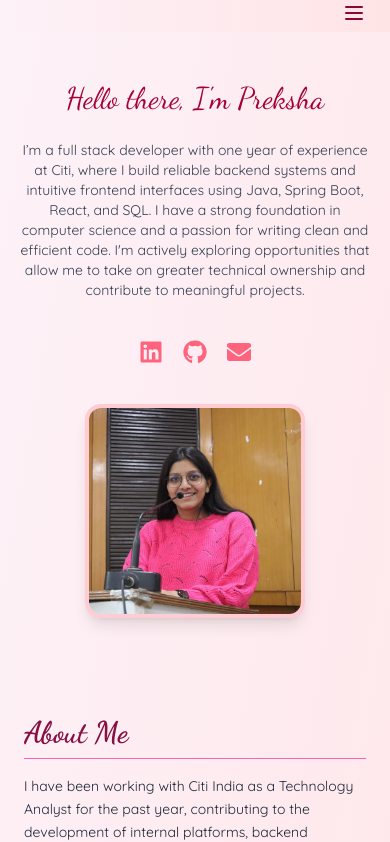
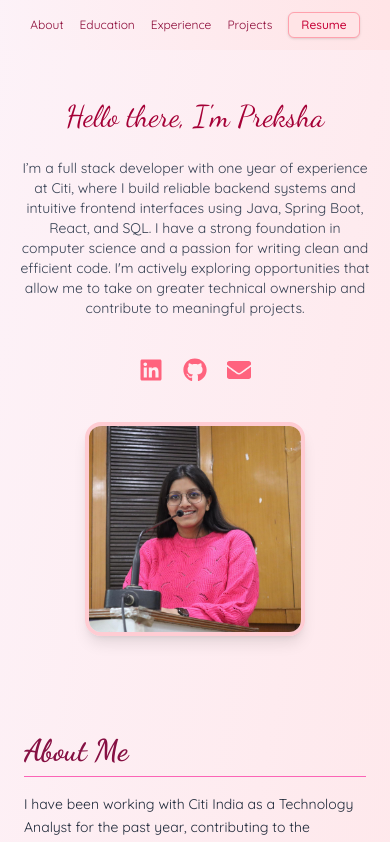
Before and after one commit to Prekshagupta99/Preksha-Portfolio, a Next.js app: page / in a window 390 px wide. Shown: the top 842 px of the page. Built offline with nearby package versions, Linux system fonts and the light colour scheme.

Commit message:
changes in navbar

```diff
--- a/components/Navbar.tsx
+++ b/components/Navbar.tsx
@@ -1,9 +1,7 @@
 'use client';
 
-import { Menu, X } from 'lucide-react';
 import { Quicksand } from 'next/font/google';
 import Link from 'next/link';
-import { useState } from 'react';
 
 const quicksand = Quicksand({
   subsets: ['latin'],
@@ -12,15 +10,11 @@ const quicksand = Quicksand({
 });
 
 export default function Navbar() {
-  const [isOpen, setIsOpen] = useState(false);
-
   return (
     <nav
-      className={`bg-gradient-to-r from-pink-50 to-rose-100 text-rose-900 px-6 py-4 shadow-sm ${quicksand.className}`}
+      className={`bg-gradient-to-r from-pink-50 to-rose-100 text-rose-900 px-4 py-3 shadow-sm ${quicksand.className}`}
     >
-      <div className="max-w-7xl mx-auto flex justify-center items-center relative">
-        {/* Desktop Links */}
-        <div className="hidden md:flex items-center space-x-6 text-sm md:text-base">
+      <div className="max-w-7xl mx-auto flex flex-wrap justify-center items-center gap-4 sm:gap-6 md:gap-8 text-xs sm:text-sm md:text-base">
         <Link href="/#about" className="hover:text-rose-600 transition">
           About
         </Link>
@@ -37,61 +31,11 @@ export default function Navbar() {
           href="https://drive.google.com/file/d/1ISjjKbAwbwFPzh6bHxzykL1BliKlBdRA/view?usp=sharing"
           target="_blank"
           rel="noopener noreferrer"
-            className="bg-rose-100 border border-rose-300 text-rose-700 px-3 py-1.5 rounded-md font-medium shadow-sm hover:bg-rose-200 transition"
+          className="bg-rose-100 border border-rose-300 text-rose-700 px-3 py-1 rounded-md font-medium shadow-sm hover:bg-rose-200 transition"
         >
           Resume
         </a>
       </div>
-
-        {/* Hamburger Menu for Mobile */}
-        <div className="absolute right-0 md:hidden">
-          <button onClick={() => setIsOpen(!isOpen)}>
-            {isOpen ? <X className="w-6 h-6" /> : <Menu className="w-6 h-6" />}
-          </button>
-        </div>
-      </div>
-
-      {/* Mobile Menu */}
-      {isOpen && (
-        <div className="md:hidden mt-4 space-y-3 text-sm flex flex-col items-center px-2">
-          <Link
-            href="/#about"
-            onClick={() => setIsOpen(false)}
-            className="hover:text-rose-600 transition"
-          >
-            About
-          </Link>
-          <Link
-            href="/education"
-            onClick={() => setIsOpen(false)}
-            className="hover:text-rose-600 transition"
-          >
-            Education
-          </Link>
-          <Link
-            href="/experience"
-            onClick={() => setIsOpen(false)}
-            className="hover:text-rose-600 transition"
-          >
-            Experience
-          </Link>
-          <Link
-            href="/projects"
-            onClick={() => setIsOpen(false)}
-            className="hover:text-rose-600 transition"
-          >
-            Projects
-          </Link>
-          <a
-            href="https://drive.google.com/file/d/1ISjjKbAwbwFPzh6bHxzykL1BliKlBdRA/view?usp=sharing"
-            target="_blank"
-            rel="noopener noreferrer"
-            className="bg-rose-100 border border-rose-300 text-rose-700 px-3 py-1.5 rounded-md font-medium shadow-sm hover:bg-rose-200 transition"
-          >
-            Resume
-          </a>
-        </div>
-      )}
     </nav>
   );
 }
```
Lines whose indentation alone changed are shown as unchanged.
